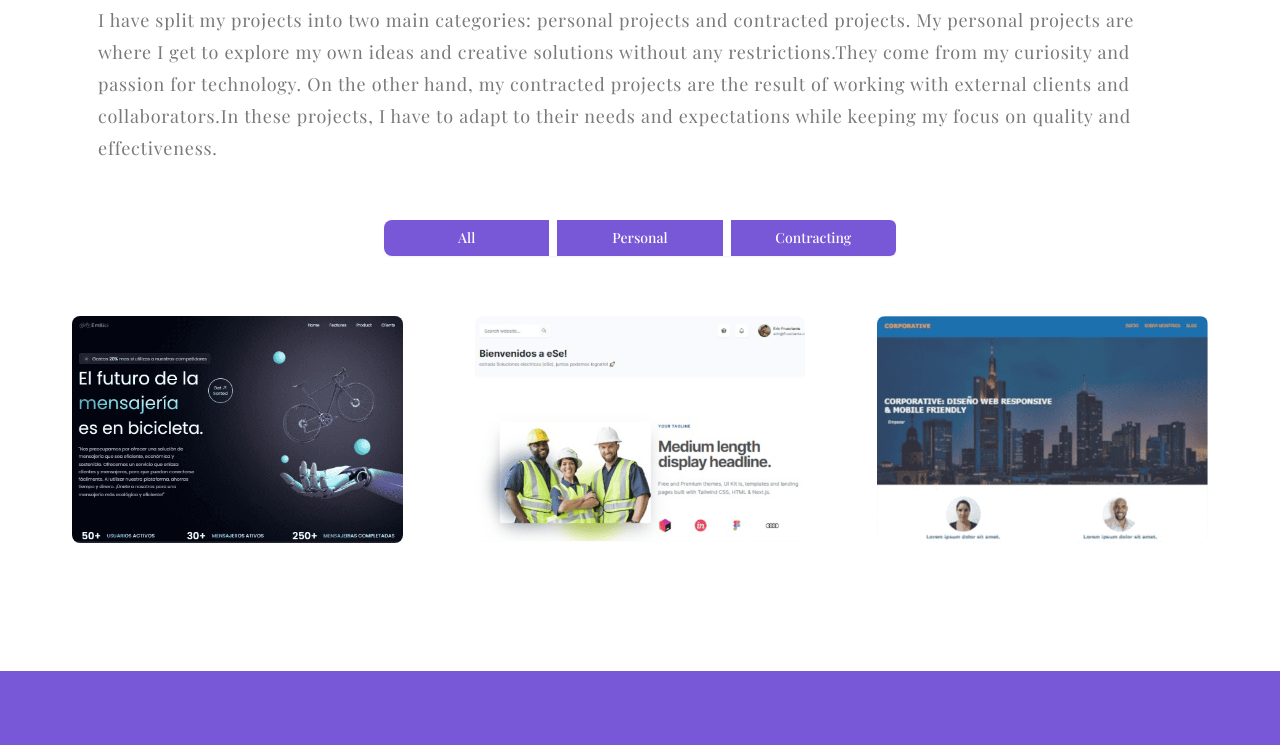
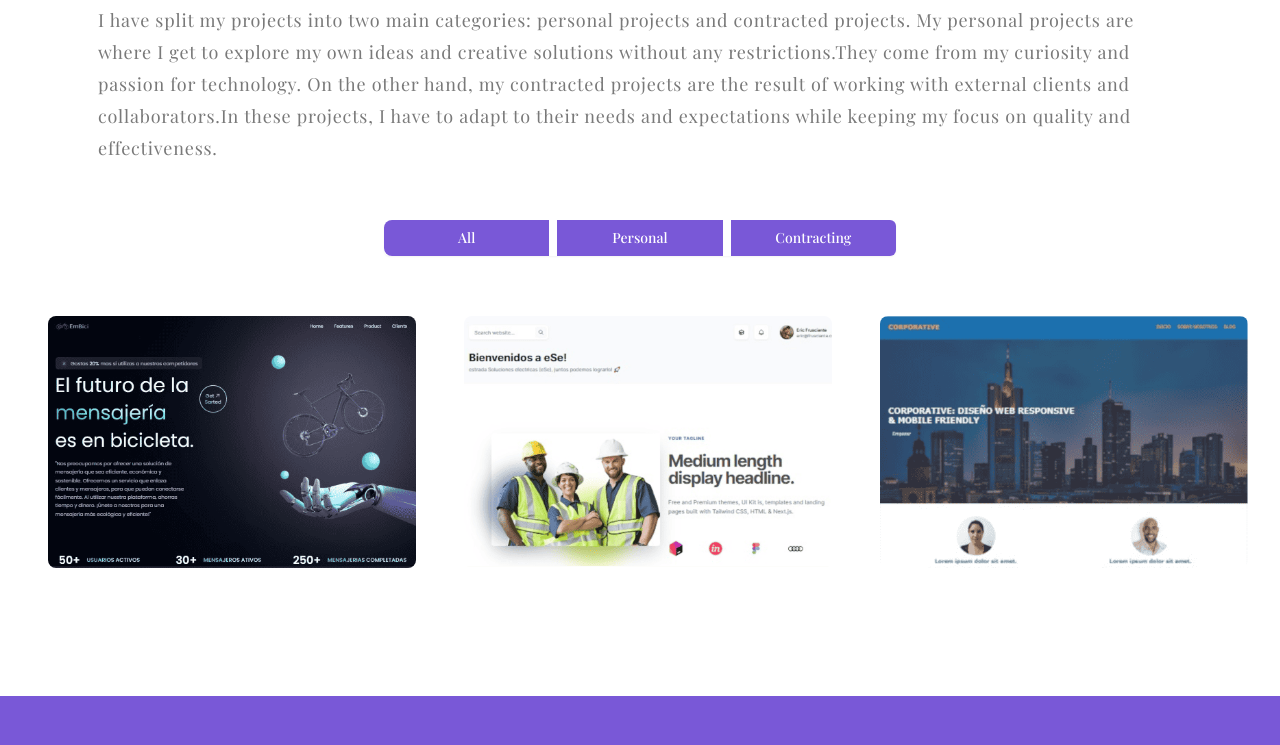
Before and after one commit to jorgeProgramaEn5/next-portfolio, a Next.js app: page / in a window 1280 px wide. Shown: the part 1552-2297 px from the top of the page. Built offline with nearby package versions, Linux system fonts and the light colour scheme; a web font is replaced by a local one.

Commit message:
change width  project card

```diff
--- a/src/Components/ProjectCard.jsx
+++ b/src/Components/ProjectCard.jsx
@@ -6,13 +6,13 @@ import Image from 'next/image';
 export function ProjectCard({title, description, imgUrl, link}) {
   return (
     <>
-    <div className='mx-8' > {/* quita este w-[] en px y ponlo en % */}
+    <div className='mx-1 md:mx-2 md:w-[100%]' > {/* quita este w-[] en px y ponlo en % */}
         <div className='group relative rounded-lg overflow-hidden mb-8  before:bg-primary-100 before:opacity-[0.85] before:absolute before:w-[100%] before:h-[0] hover:before:h-[100%] hover:before:transition-all hover:before:duration-[0.5s] hover:before:ease-in-out'>
             <Image src={imgUrl} alt="img_project"/>
             <div className='absolute top-[50%] left-[50%] transform -translate-x-[50%] -translate-y-[50%] text-center flex items-center justify-center flex-col transition duration-500 ease-in-out opacity-0 group-hover:opacity-90 w-full'>
-                <h4 className=' text-slate-200 text-[20px] md:text-[25px] lg:text-[30px] font-semibold tracking-tight leading-normal'>{title}</h4>
-                <span className='text-slate-200 text-[10px] md:text-[15px] font-normal lg:text-[18px] italic'>{description}</span>
-                <a href={link} target='blank'><div className='text-[10px] md:text-[15px] font-normal lg:text-[18px] border-[1px] border-slate-200 py-[3px] px-[20px] md:px-[25px] mt-3 rounded-[2px] hover:border-transparent text-slate-50 bg-white bg-opacity-30 hover:bg-secondary-100'>view</div></a>
+                <h4 className=' text-slate-200 text-3xl lg:text-4xl font-semibold tracking-tight leading-normal'>{title}</h4>
+                <span className='text-slate-200 text-base lg:text-lg font-normal italic'>{description}</span>
+                <a href={link} target='blank'><div className=' text-lg font-normal border-[1px] border-slate-200 py-[3px] px-[20px] md:px-[25px] mt-3 rounded-[2px] hover:border-transparent text-slate-50 bg-white bg-opacity-30 hover:bg-secondary-100'>view</div></a>
             </div>
         </div>
     </div>
--- a/src/Components/Projects.jsx
+++ b/src/Components/Projects.jsx
@@ -63,8 +63,8 @@ export function Projects() {
                 </div>
             </div>
 
-            <div>
-                <div className={`${step1} grid gap-2 grid-cols-1 md:grid-cols-2 lg:grid-cols-3 min-w-[90%] pt-7 px-4 md:px-10`}>
+            <div className='flex justify-center items-center w-full '>
+                <div className={`${step1} grid gap-2 md:gap-12 grid-cols-1 md:grid-cols-2 lg:grid-cols-3 min-w-[90%] pt-7 px-4 md:px-10`}>
                 {
                     projects.map((project, index)=>{
                         return (
@@ -76,7 +76,7 @@ export function Projects() {
                 }
                 </div>
 
-                <div className={`${step2} grid gap-2 grid-cols-1 md:grid-cols-2 lg:grid-cols-3 min-w-[90%] pt-7 px-4 md:px-10`}>
+                <div className={`${step2} grid gap-2 md:gap-12 grid-cols-1 md:grid-cols-2 lg:grid-cols-3 min-w-[90%] pt-7 px-4 md:px-10`}>
                 {
                     projectsPersonales.map((project, index)=>{
                         return (
@@ -88,7 +88,7 @@ export function Projects() {
                 }
                 </div>
 
-                <div className={`${step3} grid gap-2 grid-cols-1 md:grid-cols-2 lg:grid-cols-3 min-w-[90%] pt-7 px-4 md:px-10`}>
+                <div className={`${step3} grid gap-2 md:gap-12 grid-cols-1 md:grid-cols-2 lg:grid-cols-3 min-w-[90%] pt-7 px-4 md:px-10`}>
                 {
                     projectsBussiness.map((project, index)=>{
                         return (
```
